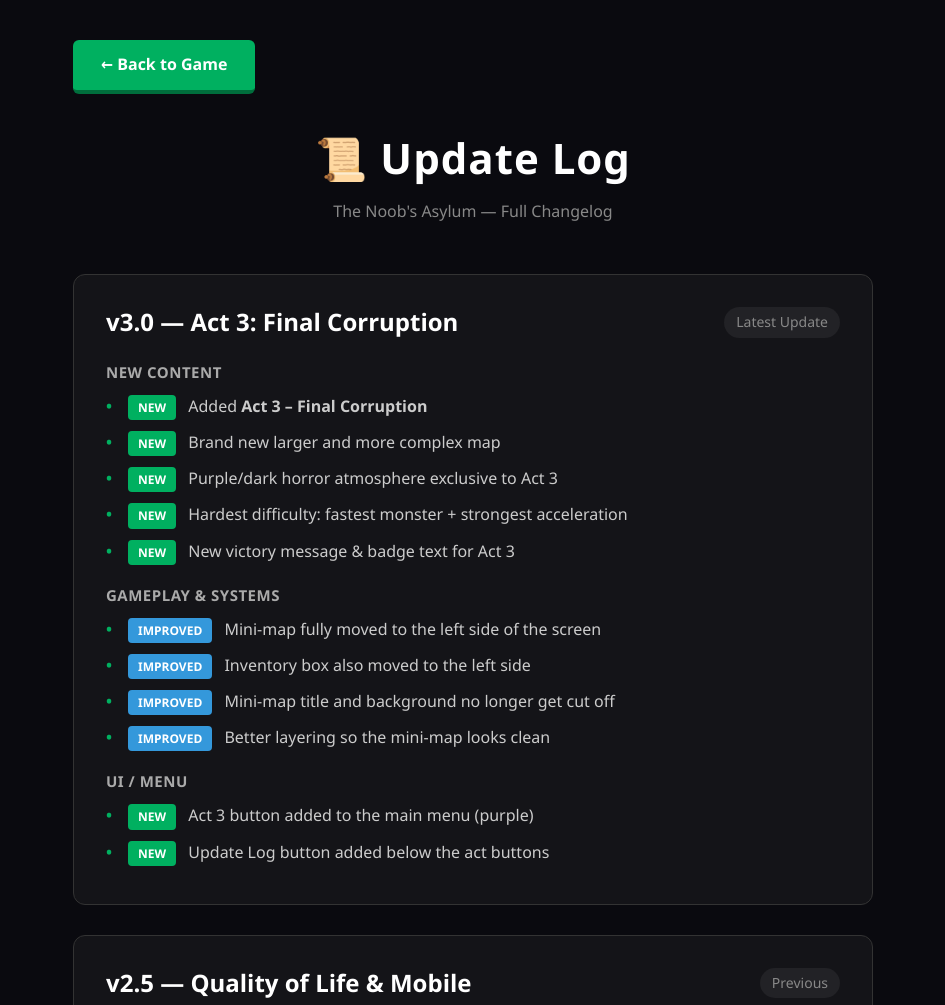
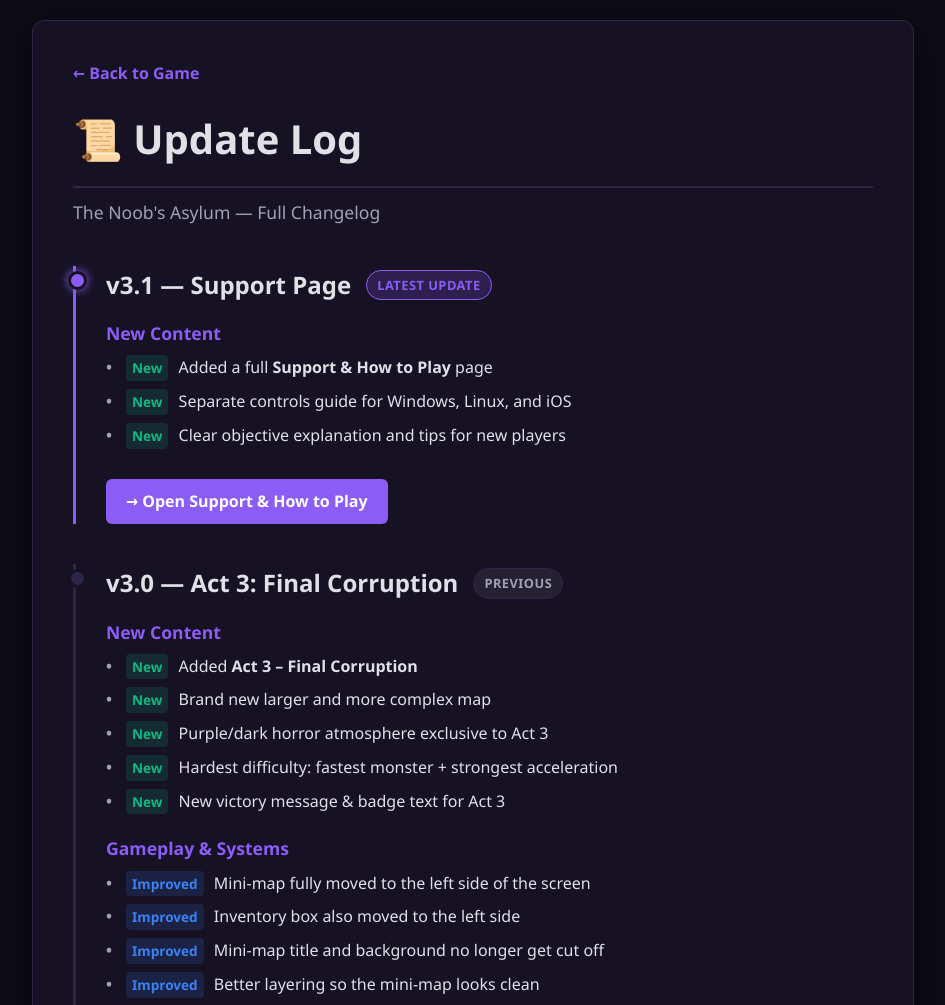
Before and after one commit to haaris670/cool-horror-game, a plain HTML site: page update-log.html in a window 1280 px wide. Shown: the top 1005 px of the page, without its empty margins (167-1112 px from the left). Drawn offline with Linux system fonts and the light colour scheme.

Commit message:
Refactor update-log.html for improved styling and layout
Updated the styling and structure of the update log page, including new CSS variables for theming and improved layout for version entries.

```diff
--- a/update-log.html
+++ b/update-log.html
@@ -5,206 +5,306 @@
     <meta name="viewport" content="width=device-width, initial-scale=1.0">
     <title>Update Log — The Noob's Asylum</title>
     <style>
-        * {
-            box-sizing: border-box;
+        :root {
+            --bg-color: #0d0b14;
+            --container-bg: #161224;
+            --text-color: #e2e0e7;
+            --text-muted: #a39fb4;
+            --primary-purple: #8b5cf6;
+            --primary-purple-hover: #7c3aed;
+            --border-color: #2d2647;
+            --accent-blue: #3b82f6;
+            --accent-red: #ef4444;
+            --accent-green: #10b981;
+        }
+
+        body {
+            font-family: 'Segoe UI', Tahoma, Geneva, Verdana, sans-serif;
+            background-color: var(--bg-color);
+            color: var(--text-color);
             margin: 0;
-            padding: 0;
+            padding: 20px;
+            line-height: 1.6;
         }
-        body {
-            background: #0a0a0f;
-            color: #e0e0e0;
-            font-family: 'Segoe UI', Tahoma, Geneva, Verdana, sans-serif;
-            line-height: 1.6;
-            padding: 40px 20px;
-        }
+
         .container {
             max-width: 800px;
             margin: 0 auto;
+            background-color: var(--container-bg);
+            padding: 40px;
+            border-radius: 12px;
+            box-shadow: 0 8px 32px rgba(0, 0, 0, 0.5);
+            border: 1px solid var(--border-color);
         }
-        header {
-            text-align: center;
-            margin-bottom: 50px;
+
+        .back-link {
+            display: inline-block;
+            color: var(--primary-purple);
+            text-decoration: none;
+            margin-bottom: 20px;
+            font-weight: 600;
+            transition: color 0.2s;
         }
-        header h1 {
-            font-size: 42px;
-            color: #fff;
-            margin-bottom: 8px;
-            letter-spacing: 1px;
+
+        .back-link:hover {
+            color: var(--primary-purple-hover);
         }
-        header p {
-            color: #888;
-            font-size: 16px;
+
+        h1 {
+            font-size: 2.5rem;
+            margin-top: 0;
+            margin-bottom: 10px;
+            border-bottom: 2px solid var(--border-color);
+            padding-bottom: 15px;
+            display: flex;
+            align-items: center;
+            gap: 10px;
         }
-        .back-btn {
-            display: inline-block;
-            margin-bottom: 30px;
-            background: #00b060;
-            color: white;
-            text-decoration: none;
-            padding: 12px 28px;
-            border-radius: 6px;
-            font-weight: bold;
-            border-bottom: 4px solid #006e3c;
-            transition: 0.15s;
+
+        .subtitle {
+            color: var(--text-muted);
+            font-size: 1.1rem;
+            margin-bottom: 40px;
         }
-        .back-btn:hover {
-            filter: brightness(1.1);
-            transform: translateY(-2px);
+
+        .version-block {
+            position: relative;
+            padding-left: 30px;
+            border-left: 3px solid var(--border-color);
+            margin-bottom: 40px;
         }
-        .version {
-            background: rgba(255,255,255,0.04);
-            border: 1px solid #333;
-            border-radius: 12px;
-            padding: 28px 32px;
-            margin-bottom: 30px;
+
+        .version-block::before {
+            content: '';
+            position: absolute;
+            left: -8px;
+            top: 5px;
+            width: 13px;
+            height: 13px;
+            border-radius: 50%;
+            background-color: var(--border-color);
+            border: 3px solid var(--container-bg);
         }
+
+        .version-block.latest {
+            border-left-color: var(--primary-purple);
+        }
+
+        .version-block.latest::before {
+            background-color: var(--primary-purple);
+            box-shadow: 0 0 10px var(--primary-purple);
+        }
+
         .version-header {
             display: flex;
-            justify-content: space-between;
             align-items: center;
-            margin-bottom: 18px;
             flex-wrap: wrap;
-            gap: 10px;
+            gap: 15px;
+            margin-bottom: 15px;
         }
+
         .version-title {
-            font-size: 24px;
+            font-size: 1.5rem;
             font-weight: 700;
-            color: #fff;
+            margin: 0;
         }
-        .version-date {
-            font-size: 14px;
-            color: #888;
-            background: rgba(255,255,255,0.06);
-            padding: 4px 12px;
+
+        .badge {
+            font-size: 0.8rem;
+            padding: 4px 10px;
             border-radius: 20px;
+            font-weight: 600;
+            text-transform: uppercase;
+            letter-spacing: 0.5px;
         }
-        .tag {
-            display: inline-block;
-            font-size: 12px;
-            font-weight: 700;
-            padding: 3px 10px;
-            border-radius: 4px;
-            margin-right: 8px;
-            text-transform: uppercase;
+
+        .badge.latest {
+            background-color: rgba(139, 92, 246, 0.2);
+            color: var(--primary-purple);
+            border: 1px solid var(--primary-purple);
         }
-        .tag-new { background: #00b060; color: white; }
-        .tag-improve { background: #3498db; color: white; }
-        .tag-fix { background: #e74c3c; color: white; }
-        .tag-balance { background: #f39c12; color: white; }
+
+        .badge.previous {
+            background-color: rgba(163, 159, 180, 0.1);
+            color: var(--text-muted);
+            border: 1px solid var(--border-color);
+        }
+
+        .badge.major {
+            background-color: rgba(239, 68, 68, 0.2);
+            color: var(--accent-red);
+            border: 1px solid var(--accent-red);
+        }
+
+        .badge.first {
+            background-color: rgba(16, 185, 129, 0.2);
+            color: var(--accent-green);
+            border: 1px solid var(--accent-green);
+        }
+
+        .category-title {
+            font-size: 1.1rem;
+            font-weight: 600;
+            color: var(--primary-purple);
+            margin-top: 15px;
+            margin-bottom: 8px;
+        }
 
         ul {
             list-style: none;
             padding-left: 0;
+            margin: 0 0 20px 0;
         }
+
         li {
             position: relative;
-            padding-left: 22px;
-            margin-bottom: 10px;
-            color: #ccc;
+            padding-left: 20px;
+            margin-bottom: 8px;
         }
+
         li::before {
             content: "•";
+            color: var(--text-muted);
             position: absolute;
             left: 0;
-            color: #00b060;
             font-weight: bold;
         }
-        .section-title {
-            font-size: 15px;
-            font-weight: 700;
-            color: #aaa;
-            margin: 18px 0 10px 0;
-            text-transform: uppercase;
-            letter-spacing: 0.5px;
+
+        .tag {
+            font-weight: bold;
+            font-size: 0.85rem;
+            padding: 2px 6px;
+            border-radius: 4px;
+            margin-right: 6px;
+            display: inline-block;
         }
+
+        .tag.new { background-color: rgba(16, 185, 129, 0.15); color: var(--accent-green); }
+        .tag.improved { background-color: rgba(59, 130, 246, 0.15); color: var(--accent-blue); }
+        .tag.fixed { background-color: rgba(239, 68, 68, 0.15); color: var(--accent-red); }
+        .tag.balance { background-color: rgba(245, 158, 11, 0.15); color: #f59e0b; }
+
+        .btn-link {
+            display: inline-block;
+            background-color: var(--primary-purple);
+            color: #fff;
+            text-decoration: none;
+            padding: 10px 20px;
+            border-radius: 6px;
+            font-weight: 600;
+            margin-top: 10px;
+            transition: background-color 0.2s, transform 0.1s;
+        }
+
+        .btn-link:hover {
+            background-color: var(--primary-purple-hover);
+            transform: translateY(-1px);
+        }
+
         footer {
             text-align: center;
             margin-top: 60px;
-            color: #555;
-            font-size: 14px;
+            color: var(--text-muted);
+            font-size: 0.9rem;
+            border-top: 1px solid var(--border-color);
+            padding-top: 20px;
         }
     </style>
 </head>
 <body>
+
 <div class="container">
-        <a href="../index.html" class="back-btn">← Back to Game</a>
+    <a href="index.html" class="back-link">← Back to Game</a>
 
-        <header>
     <h1>📜 Update Log</h1>
-            <p>The Noob's Asylum — Full Changelog</p>
-        </header>
+    <div class="subtitle">The Noob's Asylum — Full Changelog</div>
 
-        <!-- ACT 3 UPDATE -->
-        <div class="version">
+    <!-- v3.1 Entry -->
+    <div class="version-block latest">
         <div class="version-header">
-                <div class="version-title">v3.0 — Act 3: Final Corruption</div>
-                <div class="version-date">Latest Update</div>
+            <h2 class="version-title">v3.1 — Support Page</h2>
+            <span class="badge latest">Latest Update</span>
         </div>
 
-            <div class="section-title">New Content</div>
+        <div class="category-title">New Content</div>
         <ul>
-                <li><span class="tag tag-new">New</span> Added <strong>Act 3 – Final Corruption</strong></li>
-                <li><span class="tag tag-new">New</span> Brand new larger and more complex map</li>
-                <li><span class="tag tag-new">New</span> Purple/dark horror atmosphere exclusive to Act 3</li>
-                <li><span class="tag tag-new">New</span> Hardest difficulty: fastest monster + strongest acceleration</li>
-                <li><span class="tag tag-new">New</span> New victory message & badge text for Act 3</li>
+            <li><span class="tag new">New</span> Added a full <strong>Support & How to Play</strong> page</li>
+            <li><span class="tag new">New</span> Separate controls guide for Windows, Linux, and iOS</li>
+            <li><span class="tag new">New</span> Clear objective explanation and tips for new players</li>
+        </ul>
+        <a href="support.html" class="btn-link">→ Open Support & How to Play</a>
+    </div>
+
+    <!-- v3.0 Entry -->
+    <div class="version-block">
+        <div class="version-header">
+            <h2 class="version-title">v3.0 — Act 3: Final Corruption</h2>
+            <span class="badge previous">Previous</span>
+        </div>
+
+        <div class="category-title">New Content</div>
+        <ul>
+            <li><span class="tag new">New</span> Added <strong>Act 3 – Final Corruption</strong></li>
+            <li><span class="tag new">New</span> Brand new larger and more complex map</li>
+            <li><span class="tag new">New</span> Purple/dark horror atmosphere exclusive to Act 3</li>
+            <li><span class="tag new">New</span> Hardest difficulty: fastest monster + strongest acceleration</li>
+            <li><span class="tag new">New</span> New victory message & badge text for Act 3</li>
         </ul>
 
-            <div class="section-title">Gameplay & Systems</div>
+        <div class="category-title">Gameplay & Systems</div>
         <ul>
-                <li><span class="tag tag-improve">Improved</span> Mini-map fully moved to the left side of the screen</li>
-                <li><span class="tag tag-improve">Improved</span> Inventory box also moved to the left side</li>
-                <li><span class="tag tag-improve">Improved</span> Mini-map title and background no longer get cut off</li>
-                <li><span class="tag tag-improve">Improved</span> Better layering so the mini-map looks clean</li>
+            <li><span class="tag improved">Improved</span> Mini-map fully moved to the left side of the screen</li>
+            <li><span class="tag improved">Improved</span> Inventory box also moved to the left side</li>
+            <li><span class="tag improved">Improved</span> Mini-map title and background no longer get cut off</li>
+            <li><span class="tag improved">Improved</span> Better layering so the mini-map looks clean</li>
         </ul>
 
-            <div class="section-title">UI / Menu</div>
+        <div class="category-title">UI / Menu</div>
         <ul>
-                <li><span class="tag tag-new">New</span> Act 3 button added to the main menu (purple)</li>
-                <li><span class="tag tag-new">New</span> Update Log button added below the act buttons</li>
+            <li><span class="tag new">New</span> Act 3 button added to the main menu (purple)</li>
+            <li><span class="tag new">New</span> Update Log button added below the act buttons</li>
         </ul>
     </div>
 
-        <!-- PREVIOUS BIG UPDATES -->
-        <div class="version">
+    <!-- v2.5 Entry -->
+    <div class="version-block">
         <div class="version-header">
-                <div class="version-title">v2.5 — Quality of Life & Mobile</div>
-                <div class="version-date">Previous</div>
+            <h2 class="version-title">v2.5 — Quality of Life & Mobile</h2>
+            <span class="badge previous">Previous</span>
         </div>
-
         <ul>
-                <li><span class="tag tag-new">New</span> Full mobile support (virtual joystick + sprint button)</li>
-                <li><span class="tag tag-new">New</span> Sprint system with stamina bar (Left Shift / hold button)</li>
-                <li><span class="tag tag-new">New</span> Pause system (Spacebar + top-right pause button)</li>
-                <li><span class="tag tag-improve">Improved</span> Much better wall collision (no more noclipping)</li>
-                <li><span class="tag tag-improve">Improved</span> Controls hint updated for mobile + pause</li>
-                <li><span class="tag tag-fix">Fixed</span> Key sometimes hard to find → better visibility + mini-map help</li>
+            <li><span class="tag new">New</span> Full mobile support (virtual joystick + sprint button)</li>
+            <li><span class="tag new">New</span> Sprint system with stamina bar (Left Shift / hold button)</li>
+            <li><span class="tag new">New</span> Pause system (Spacebar + top-right pause button)</li>
+            <li><span class="tag improved">Improved</span> Much better wall collision (no more noclipping)</li>
+            <li><span class="tag improved">Improved</span> Controls hint updated for mobile + pause</li>
+            <li><span class="tag fixed">Fixed</span> Key sometimes hard to find → better visibility + mini-map help</li>
         </ul>
     </div>
 
-        <div class="version">
+    <!-- v2.0 Entry -->
+    <div class="version-block">
         <div class="version-header">
-                <div class="version-title">v2.0 — First Person + Act 2</div>
-                <div class="version-date">Major Update</div>
+            <h2 class="version-title">v2.0 — First Person + Act 2</h2>
+            <span class="badge major">Major Update</span>
         </div>
-
         <ul>
-                <li><span class="tag tag-new">New</span> Complete rewrite to true first-person raycasting</li>
-                <li><span class="tag tag-new">New</span> Added Act 2 – The Noob's Revenge</li>
-                <li><span class="tag tag-new">New</span> Mini-map system</li>
-                <li><span class="tag tag-new">New</span> Different atmospheres per act (blue / red)</li>
-                <li><span class="tag tag-balance">Balance</span> Monster speed and acceleration adjusted per act</li>
-                <li><span class="tag tag-improve">Improved</span> Flashlight / darkness effect</li>
-                <li><span class="tag tag-improve">Improved</span> Jumpscare and victory/game over screens</li>
+            <li><span class="tag new">New</span> Complete rewrite to true first-person raycasting</li>
+            <li><span class="tag new">New</span> Added Act 2 – The Noob's Revenge</li>
+            <li><span class="tag new">New</span> Mini-map system</li>
+            <li><span class="tag new">New</span> Different atmospheres per act (blue / red)</li>
+            <li><span class="tag balance">Balance</span> Monster speed and acceleration adjusted per act</li>
+            <li><span class="tag improved">Improved</span> Flashlight / darkness effect</li>
+            <li><span class="tag improved">Improved</span> Jumpscare and victory/game over screens</li>
         </ul>
     </div>
 
-        <div class="version">
+    <!-- v1.0 Entry -->
+    <div class="version-block">
         <div class="version-header">
-                <div class="version-title">v1.0 — Original Release</div>
-                <div class="version-date">First Version</div>
+            <h2 class="version-title">v1.0 — Original Release</h2>
+            <span class="badge first">First Version</span>
         </div>
-
         <ul>
             <li>Top-down view escape game</li>
             <li>Basic WASD movement</li>
@@ -215,8 +315,9 @@
     </div>
 
     <footer>
-            The Noob's Asylum • Made with ❤️ in pure HTML / CSS / JS
+        The Noob's Asylum • Made with ❤ in pure HTML / CSS / JS
     </footer>
 </div>
+
 </body>
 </html>
```
Lines whose indentation alone changed are shown as unchanged.
